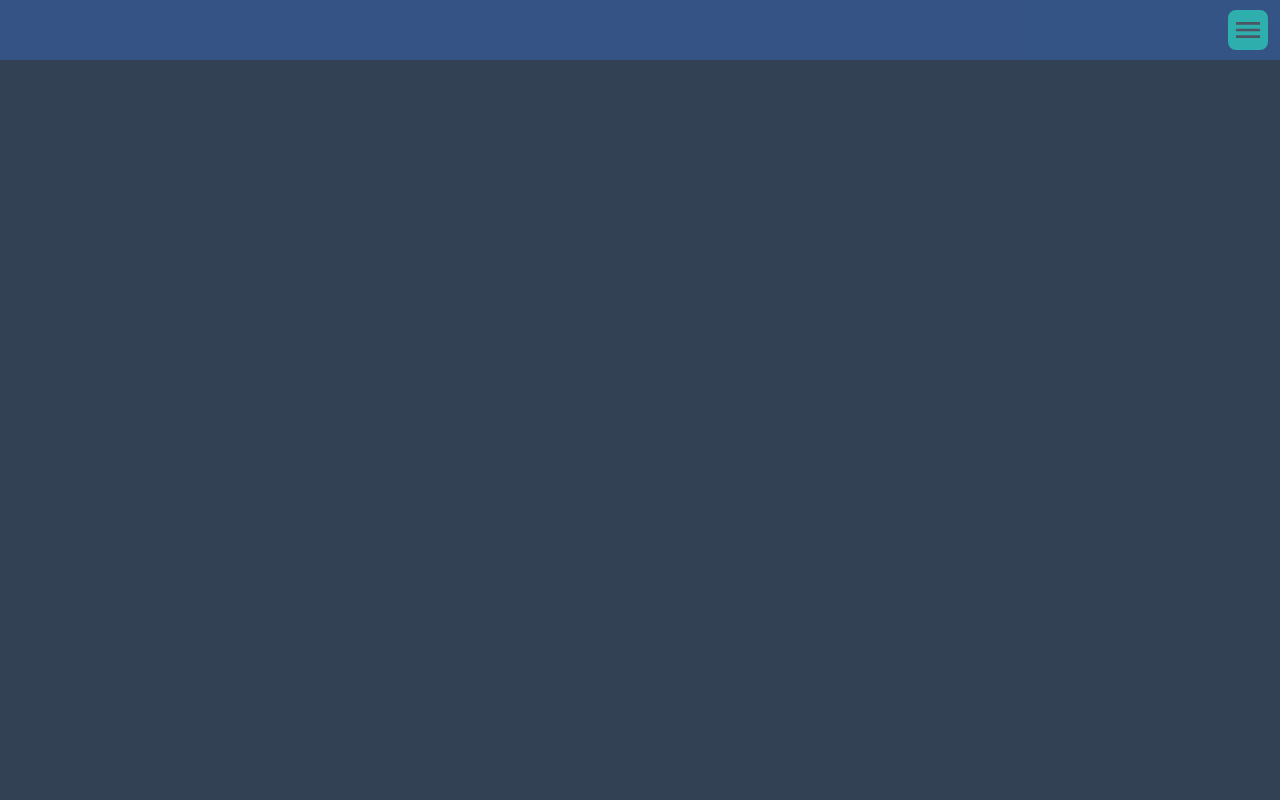
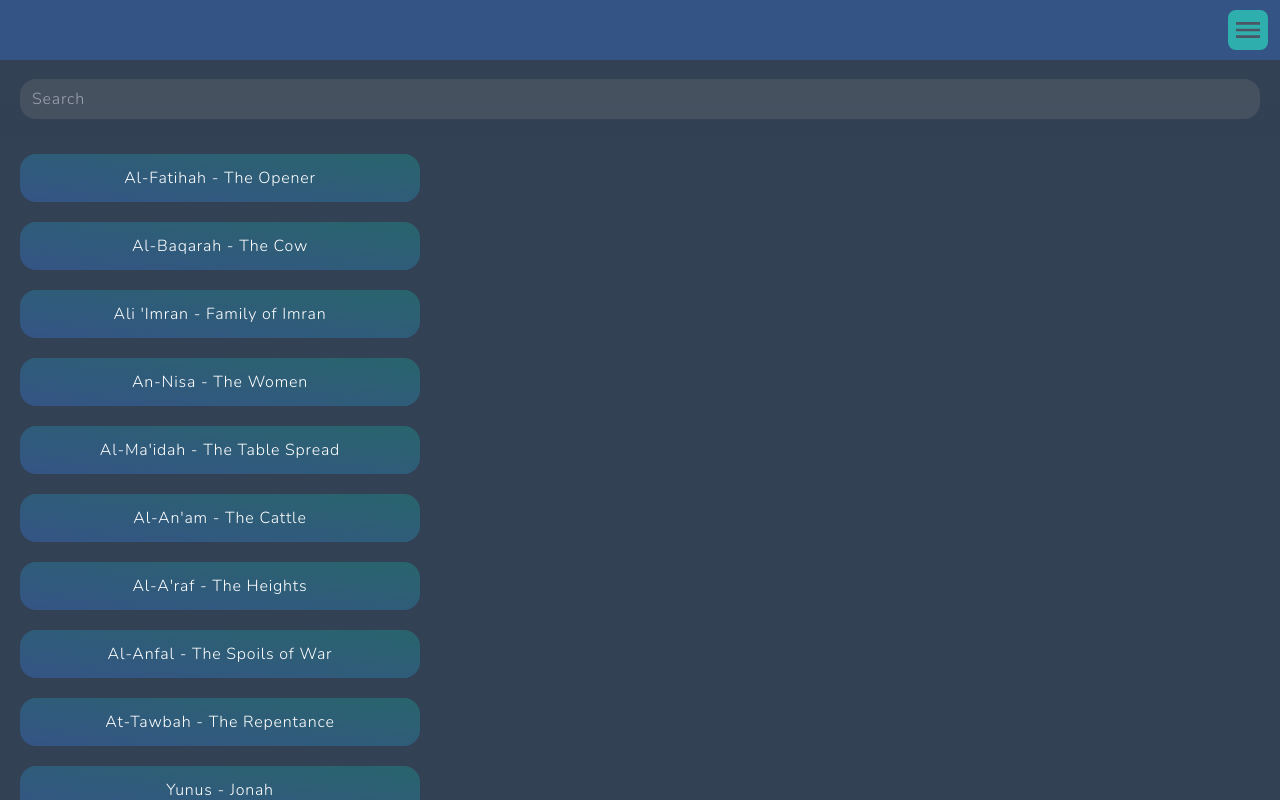
Before and after one commit to Mobashir-Monim/itk, a SvelteKit app: page /quran/surahs in a window 1280 px wide. Built offline with nearby package versions, Linux system fonts and the light colour scheme.

Commit message:
Complete surah list page

```diff
--- a/src/routes/quran/surahs/+page.svelte
+++ b/src/routes/quran/surahs/+page.svelte
@@ -0,0 +1,47 @@
+<script lang="ts">
+	import { surahNames } from '$lib/data/constants/quran/surahs';
+	import autoAnimate from '@formkit/auto-animate';
+	import { onMount } from 'svelte';
+
+	let search: string = '';
+	let showSearch: boolean = false;
+
+	$: filteredNames =
+		search === ''
+			? surahNames
+			: surahNames.filter(
+					(surah) =>
+						surah.meaning.toLowerCase().includes(search.toLowerCase()) ||
+						surah.name.toLowerCase().includes(search.toLowerCase())
+				);
+
+	onMount(() => {
+		setTimeout(() => {
+			showSearch = true;
+		}, 1000);
+	});
+</script>
+
+<div
+	class="mb-5 fixed transit left-0 bg-gradient-to-b from-slate-700 via-slate-700 to-slate-700/70 w-full p-5 z-10 {showSearch
+		? 'top-[59px] opacity-100'
+		: 'top-[0px] opacity-0'}"
+>
+	<input
+		type="text"
+		class="w-full rounded-2xl px-3 py-2 bg-gray-600/80"
+		placeholder="Search"
+		bind:value={search}
+	/>
+</div>
+
+<div class="flex flex-col mt-16" use:autoAnimate>
+	{#each filteredNames as surah}
+		<a
+			href="/quran/{surah.entry}"
+			class="text-center p-3 rounded-2xl bg-gradient-to-tr from-blue-500/30 to-teal-500/30 my-2.5 max-w-[400px]"
+		>
+			{surah.name} - {surah.meaning}
+		</a>
+	{/each}
+</div>
```
